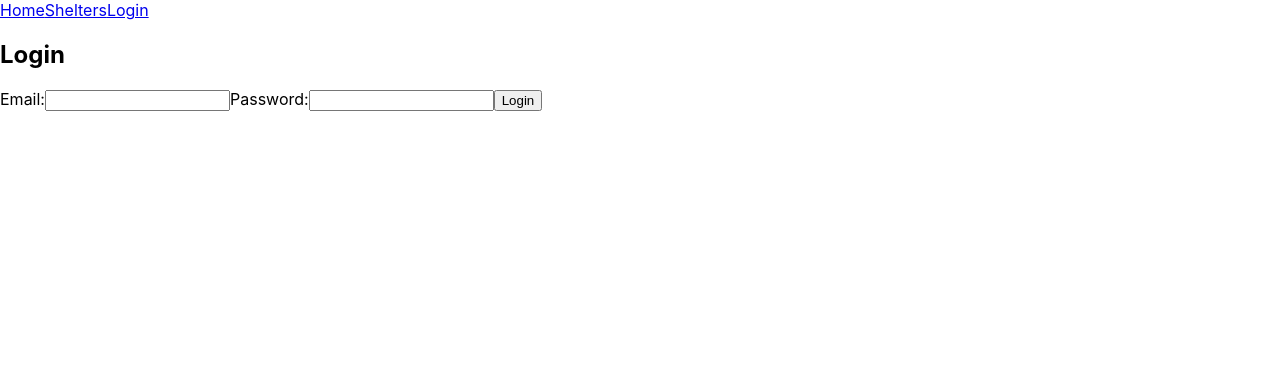
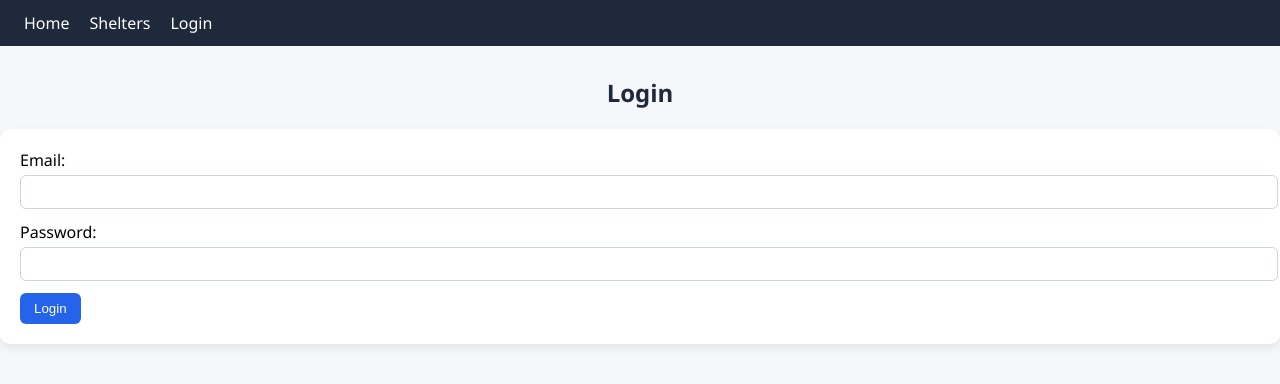
Before and after one commit to srfnnnn/ca2-shelter-app, a React (Create React App) app: page /login in a window 1280 px wide. Shown: the top 384 px of the page. Built offline with nearby package versions, Linux system fonts and the light colour scheme.

Commit message:
FINAL_CHANGES

```diff
--- a/src/App.css
+++ b/src/App.css
@@ -1,4 +1,4 @@
-.App {
+/* .App {
   text-align: center;
 }
 
@@ -35,4 +35,171 @@
   to {
     transform: rotate(360deg);
   }
+} */
+
+body {
+  margin: 0;
+  font-family: 'Segoe UI', Roboto, sans-serif;
+  background: #f5f7fa;
 }
+
+.header {
+  background: #1e293b;
+  padding: 12px 24px;
+}
+
+.navbar {
+  display: flex;
+  gap: 20px;
+  align-items: center;
+}
+
+.nav {
+  color: white;
+  text-decoration: none;
+  font-weight: 500;
+}
+
+.nav:hover {
+  color: #38bdf8;
+}
+
+button {
+  cursor: pointer;
+  border: none;
+  padding: 8px 14px;
+  border-radius: 6px;
+  font-weight: 500;
+  background: #2563eb;
+  color: white;
+  transition: 0.2s;
+}
+
+button:hover {
+  background: #1d4ed8;
+}
+
+button:disabled {
+  background: #94a3b8;
+}
+
+.home {
+  padding: 30px;
+  text-align: center;
+}
+
+.headerHome h1 {
+  font-size: 26px;
+  color: #1e293b;
+}
+
+.headerHome p {
+  color: #475569;
+}
+
+.title {
+  margin-top: 30px;
+  color: #1e293b;
+  text-align: center;
+}
+
+.cards {
+  display: grid;
+  grid-template-columns: repeat(auto-fit, minmax(260px, 1fr));
+  gap: 20px;
+  padding: 20px;
+}
+
+.card {
+  background: white;
+  border-radius: 10px;
+  box-shadow: 0 4px 10px rgba(0,0,0,0.08);
+  padding: 15px;
+  text-align: left;
+}
+
+.card img {
+  width: 100%;
+  border-radius: 8px;
+  margin-bottom: 10px;
+}
+
+.display {
+  background: white;
+  padding: 20px;
+  margin: 20px auto;
+  max-width: 600px;
+  border-radius: 10px;
+  box-shadow: 0 4px 10px rgba(0,0,0,0.08);
+}
+
+.headline {
+  margin: 6px 0;
+}
+
+.clickRequest {
+  margin-top: 10px;
+  background: #10b981;
+}
+
+.clickDelete {
+  background: #ef4444;
+  margin-left: 20px;
+  margin-top: 20px;
+}
+
+.clickbuttons {
+  margin-left: 10px;
+  margin-top: 20px;
+
+}
+
+form {
+  background: white;
+  padding: 20px;
+  border-radius: 10px;
+  box-shadow: 0 4px 10px rgba(0,0,0,0.08);
+}
+
+input, textarea, select {
+  width: 100%;
+  padding: 8px;
+  margin-top: 4px;
+  margin-bottom: 12px;
+  border-radius: 6px;
+  border: 1px solid #cbd5e1;
+  font-size: 14px;
+}
+
+textarea {
+  resize: vertical;
+}
+
+.request-form {
+  margin-top: 12px;
+}
+
+.addbutton {
+  display: inline-block;
+  padding: 8px 14px;
+  background: #16a34a;
+  color: white;
+  border-radius: 6px;
+  text-decoration: none;
+}
+
+.addbutton:hover {
+  background: #15803d;
+}
+
+.shelter-list {
+  padding: 20px;
+}
+
+.loading {
+  text-align: center;
+}
+
+.align {
+  margin-left: 50px;
+}
--- a/src/components/AdminRequest.js
+++ b/src/components/AdminRequest.js
@@ -36,9 +36,9 @@ export default function AdminRequests() {
 
   return (
     <div>
-      <h2>Requests for Listing {id}</h2>
-      <Link to="/listings">Back to Listings</Link>
-      <ul>
+      <h1 className="title">Requests for Listing {id}</h1>
+      <Link to="/listings" className="align">Back to Listings</Link>
+      <ul className="align">
         {requests.length === 0 && <li>No requests yet.</li>}
         {requests.map(r => (
           <li key={r.id}>
--- a/src/components/NavBar.js
+++ b/src/components/NavBar.js
@@ -31,7 +31,7 @@ export default function Navbar() {
             Logout
           </button>
         ) : (
-          <NavLink to="/login">Login</NavLink>
+          <NavLink to="/login" className="nav" >Login</NavLink>
         )}
 
         </nav>
--- a/src/components/Shelters.js
+++ b/src/components/Shelters.js
@@ -41,10 +41,10 @@ export default function Shelter({ shelter, busy, isAdmin, onDelete }) {
       {isAdmin && (
         <div>
           <Link to={`/admin/listings/${shelter.id}`}>
-            <button>Edit</button>
+            <button className="clickbuttons">Edit</button>
           </Link>
 
-          <button onClick={() => navigate(`/admin/requests/${shelter.id}`)}>
+          <button className="clickbuttons" onClick={() => navigate(`/admin/requests/${shelter.id}`)}>
             View Requests
           </button>
 
--- a/src/pages/EditShelter.js
+++ b/src/pages/EditShelter.js
@@ -69,11 +69,11 @@ export default function EditShelter() {
     }
   };
 
-  if (loading) return <p>Loading listing...</p>;
+  if (loading) return <p className="loading">Loading listing...</p>;
 
   return (
     <main>
-      <h1>Edit Listing</h1>
+      <h1 className="title">Edit Listing</h1>
 
       {error && <p style={{ color: "red" }}>{error}</p>}
 
--- a/src/pages/Home.js
+++ b/src/pages/Home.js
@@ -39,7 +39,7 @@ export default function Home() {
       {/* listing Section */}
       <div className="cards">
 
-        {loading && <p>Loading listings...</p>}
+        {loading && <p className="loading">Loading listings...</p>}
 
         {!loading && shelter.length === 0 && (
           <p>No lisitng found. Add one to get started!</p>
--- a/src/pages/Login.js
+++ b/src/pages/Login.js
@@ -22,9 +22,9 @@ export default function Login() {
     // Redirect
     navigate("/listings");
 
-  } catch (err) {
-    console.error(err);
-    setError("Login failed: " + err.message);
+  } catch (error) {
+    console.error(error);
+    setError("Login failed: " + error.message);
   } finally {
     setBusy(false);
   }
@@ -33,7 +33,7 @@ export default function Login() {
 
   return (
     <main>
-      <h2>Login</h2>
+      <h2 className="title">Login</h2>
       <form onSubmit={handleSubmit}>
         <label>Email:</label>
         <input value={email} onChange={(e) => setEmail(e.target.value)} />
--- a/src/pages/shelterList.js
+++ b/src/pages/shelterList.js
@@ -48,7 +48,7 @@ export default function ShelterList() {
     fetchShelters();
   }, []); // fetch once on mount
 
-  if (loading) return <p>Loading shelters...</p>;
+  if (loading) return <p className="loading">Loading shelters...</p>;
 
   return (
     <main>
```
